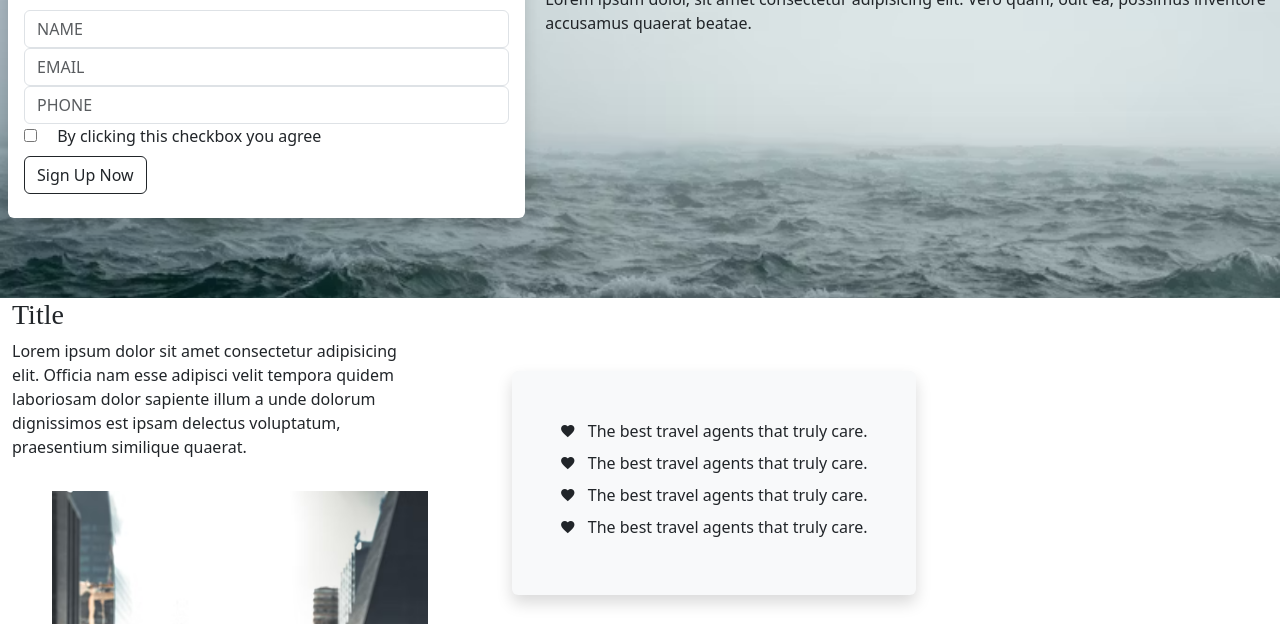
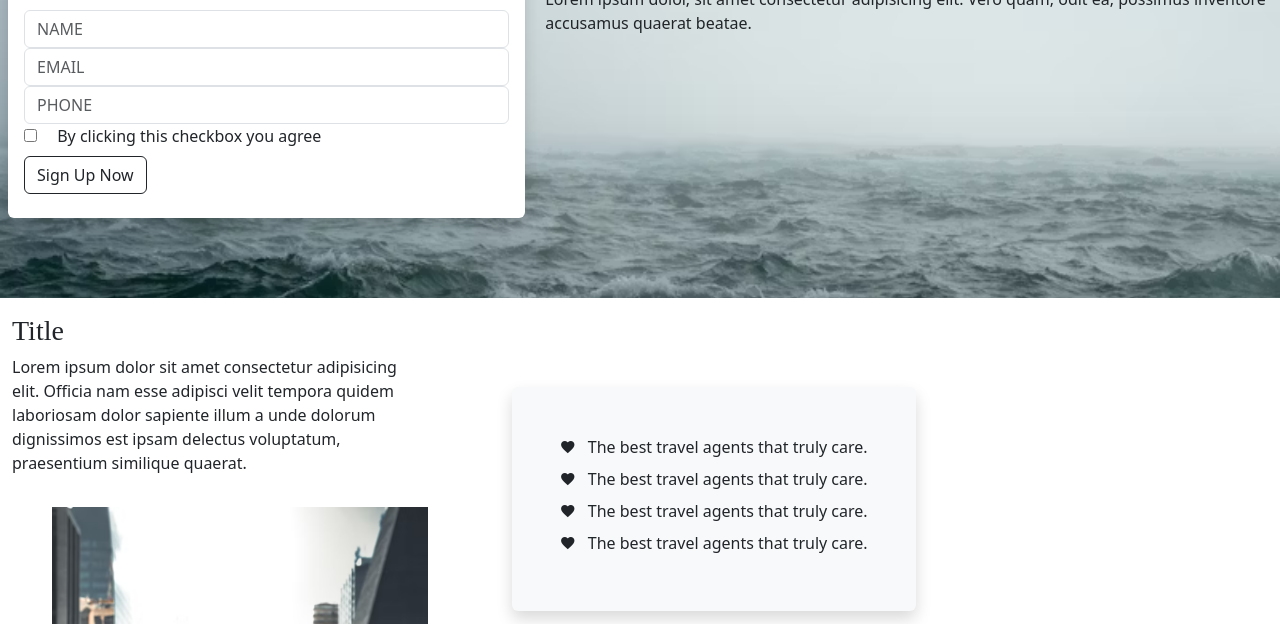
Before and after one commit to tarap88/site-clone, a plain HTML site: page index.html in a window 1280 px wide. Shown: the part 150-774 px from the top of the page. Drawn offline with nearby package versions, Linux system fonts and the light colour scheme; a web font is replaced by a local one.

Commit message:
fixed margin on main

```diff
--- a/index.html
+++ b/index.html
@@ -64,7 +64,7 @@
     </header>
     <!-- MAIN SECTION -->
     <main class="container-fluid">
-        <section class="row">
+        <section class="row pt-3">
             <div class="col-md-4">
                 <h3 class="buenard-font">Title</h3>
                 <p>Lorem ipsum dolor sit amet consectetur adipisicing elit. Officia nam esse adipisci velit tempora
```
